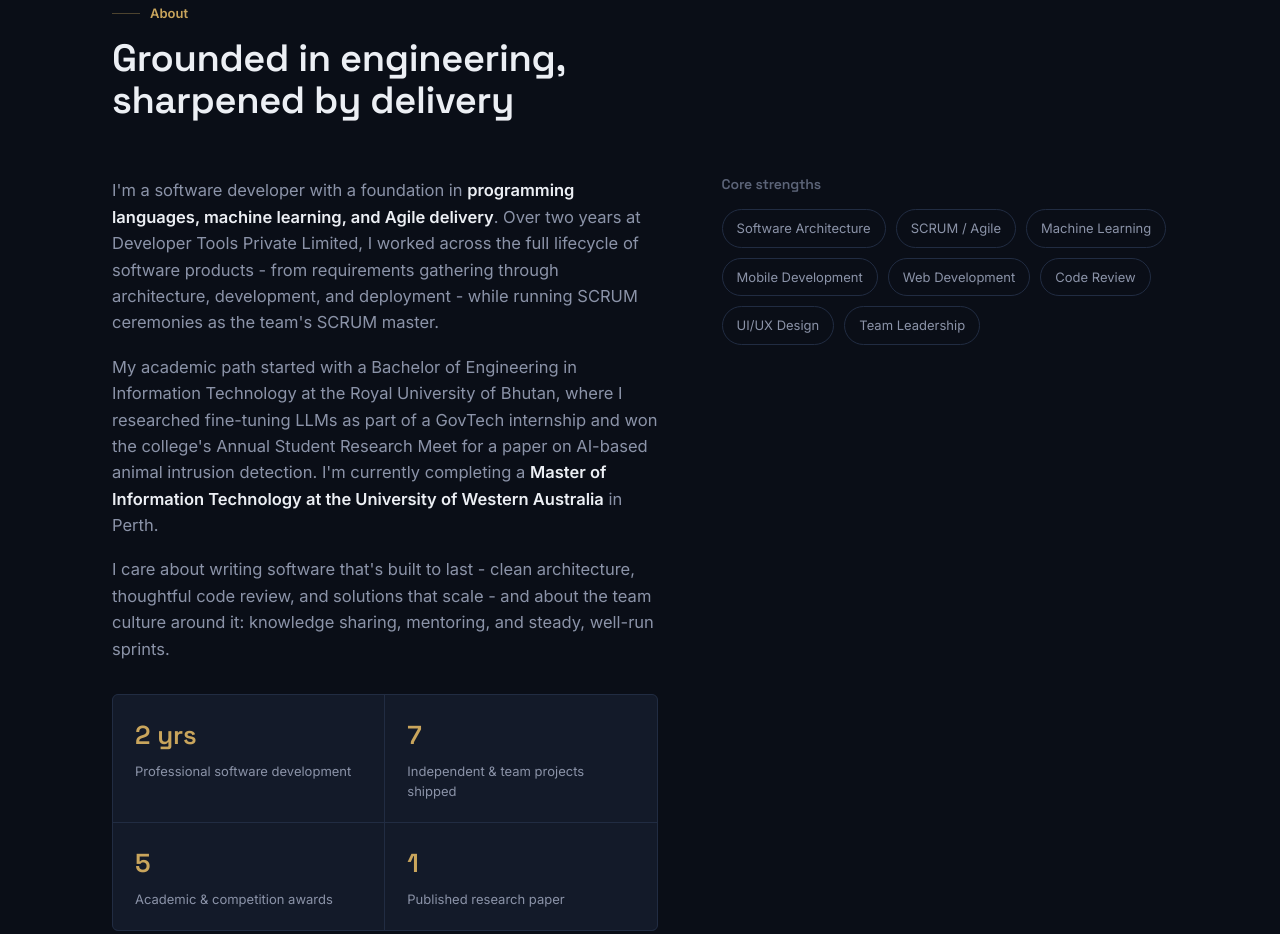
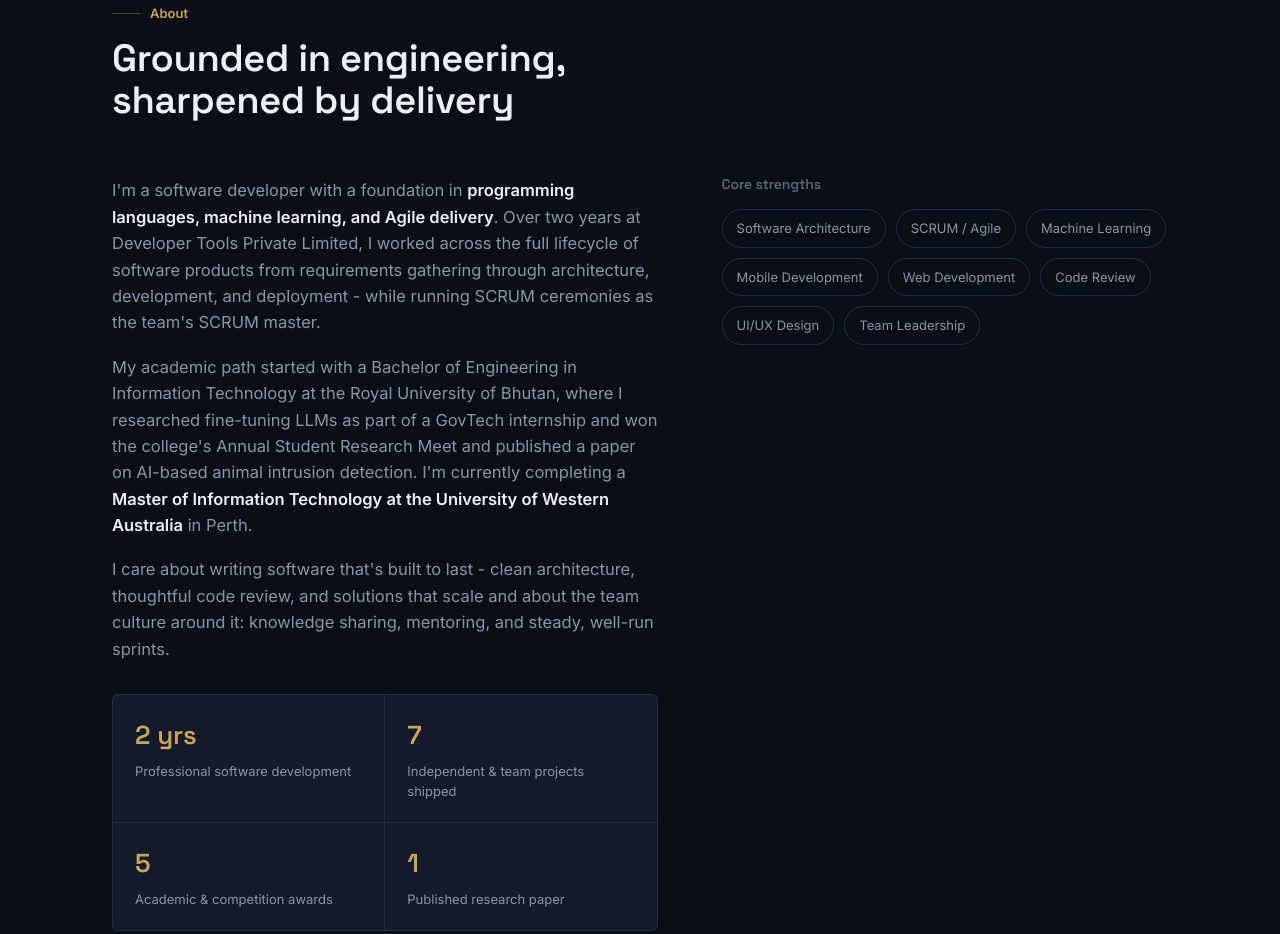
Before and after one commit to Karsel123/portfolio, a plain HTML site: page index.html in a window 1280 px wide. Shown: the part 885-1819 px from the top of the page. Drawn offline with Linux system fonts and the light colour scheme.

Commit message:
Revise personal introduction and job title
Updated personal description and role in the about section.

```diff
--- a/index.html
+++ b/index.html
@@ -113,9 +113,9 @@
 
     <div class="about-grid">
       <div class="about-text reveal">
-        <p>I'm a software developer with a foundation in <strong>programming languages, machine learning, and Agile delivery</strong>. Over two years at Developer Tools Private Limited, I worked across the full lifecycle of software products - from requirements gathering through architecture, development, and deployment - while running SCRUM ceremonies as the team's SCRUM master.</p>
-        <p>My academic path started with a Bachelor of Engineering in Information Technology at the Royal University of Bhutan, where I researched fine-tuning LLMs as part of a GovTech internship and won the college's Annual Student Research Meet for a paper on AI-based animal intrusion detection. I'm currently completing a <strong>Master of Information Technology at the University of Western Australia</strong> in Perth.</p>
-        <p>I care about writing software that's built to last - clean architecture, thoughtful code review, and solutions that scale - and about the team culture around it: knowledge sharing, mentoring, and steady, well-run sprints.</p>
+        <p>I'm a software developer with a foundation in <strong>programming languages, machine learning, and Agile delivery</strong>. Over two years at Developer Tools Private Limited, I worked across the full lifecycle of software products from requirements gathering through architecture, development, and deployment - while running SCRUM ceremonies as the team's SCRUM master.</p>
+        <p>My academic path started with a Bachelor of Engineering in Information Technology at the Royal University of Bhutan, where I researched fine-tuning LLMs as part of a GovTech internship and won the college's Annual Student Research Meet and published a paper on AI-based animal intrusion detection. I'm currently completing a <strong>Master of Information Technology at the University of Western Australia</strong> in Perth.</p>
+        <p>I care about writing software that's built to last - clean architecture, thoughtful code review, and solutions that scale and about the team culture around it: knowledge sharing, mentoring, and steady, well-run sprints.</p>
 
         <div class="about-highlights reveal-stagger">
           <div class="cell"><div class="num">2 yrs</div><div class="lbl">Professional software development</div></div>
@@ -168,7 +168,7 @@
           <li>Reviewed code and identified areas for improvement to enhance code quality.</li>
           <li>Supervised SCRUM meetings as SCRUM master to enhance workflow and achieve company goals.</li>
         </ul>
-        <span class="tl-tag">Full-time · SCRUM Master</span>
+        <span class="tl-tag">Full-time · Software Developer</span>
       </div>
     </div>
 
```
